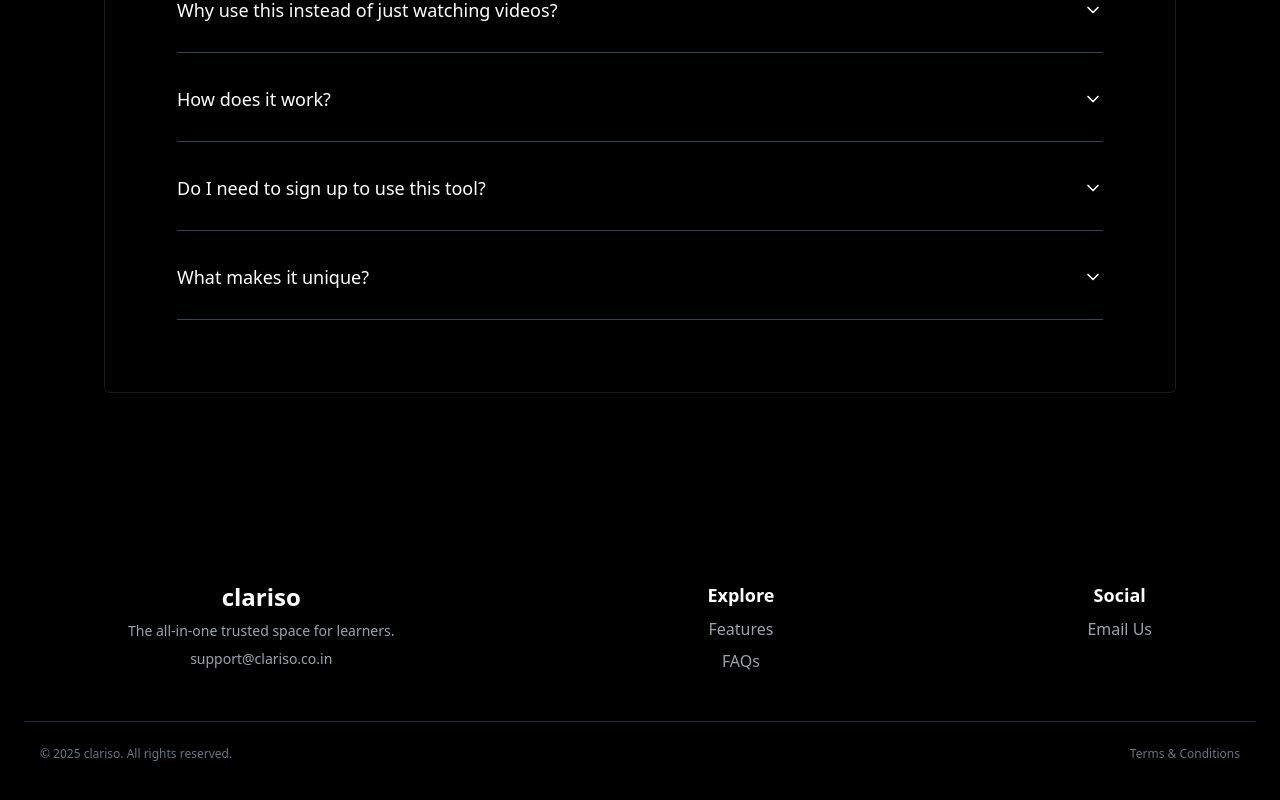
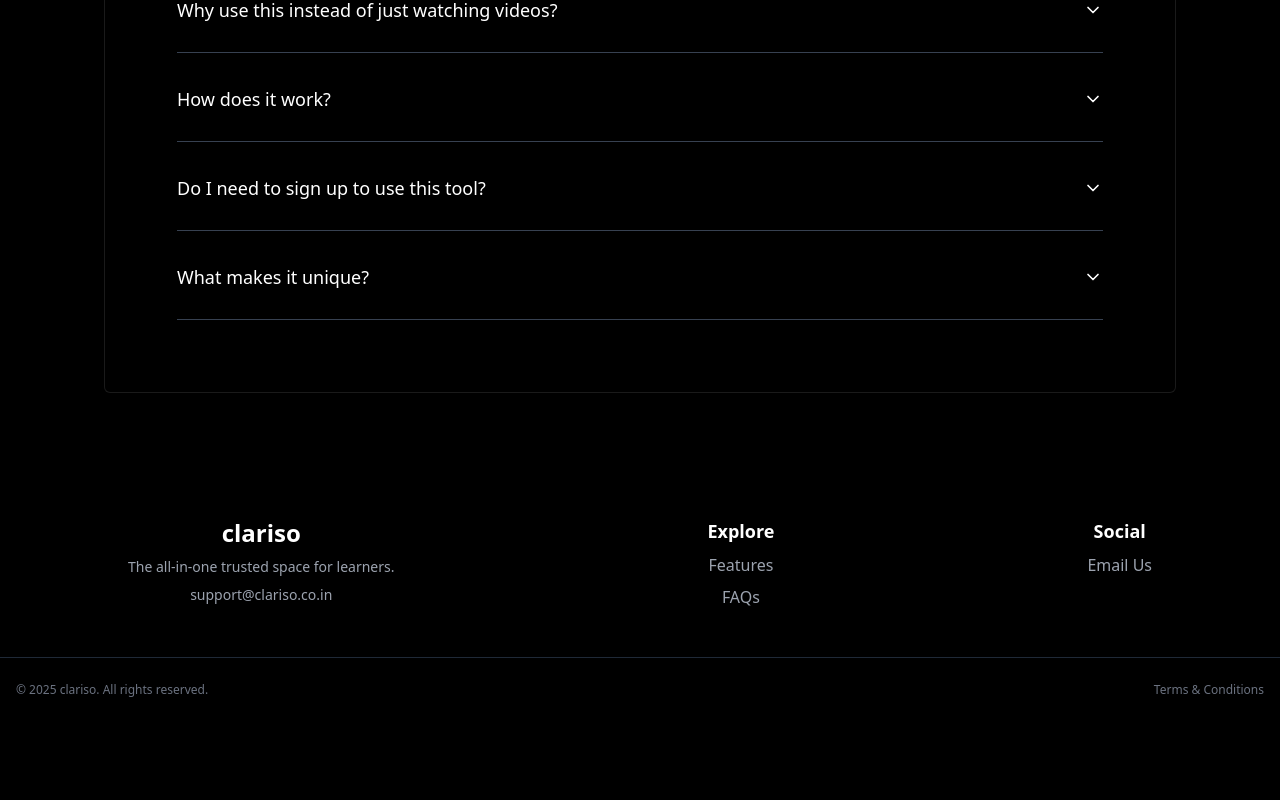
Before and after one commit to kumar01dev/researchTool-clariso, a React (Vite) app in the folder client/: page / in a window 1280 px wide. Shown: the part 2794-3594 px from the top of the page. After the commit the page ends 3524 px from the top, so only its background shows below. Built offline with nearby package versions, Linux system fonts and the light colour scheme; no server answers.

Commit message:
add body class for bg-black to index.css

```diff
--- a/client/src/components/common/Footer.jsx
+++ b/client/src/components/common/Footer.jsx
@@ -65,12 +65,12 @@
 
 export default function Footer() {
   return (
-    <footer  className="bg-black text-white px-6 py-24">
-      {/* Main Content */}
+    <footer className='bg-black text-white py-8 ' >
+       {/* Main Content */}
       <div className="max-w-5xl mx-auto flex flex-col items-center text-center lg:flex-row lg:items-start lg:justify-between lg:text- gap-y-16 lg:gap-x-3 ">
 
         {/* Brand */}
-        <div className="lg:max-w-sm space-y-2">
+        <div className="lg:max-w-sm space-y-2 ">
           <h2 className="text-2xl font-bold"> clariso </h2>
           <p className="text-sm text-gray-400 ">The all-in-one trusted space for learners.</p>
           <span className="text-sm text-gray-400 block mt-1">support@clariso.co.in</span>
--- a/client/src/index.css
+++ b/client/src/index.css
@@ -3,6 +3,10 @@
 @tailwind utilities;
 
 
+
+body{
+  background-color: black;
+};
 
 
 .hero-one {
```
